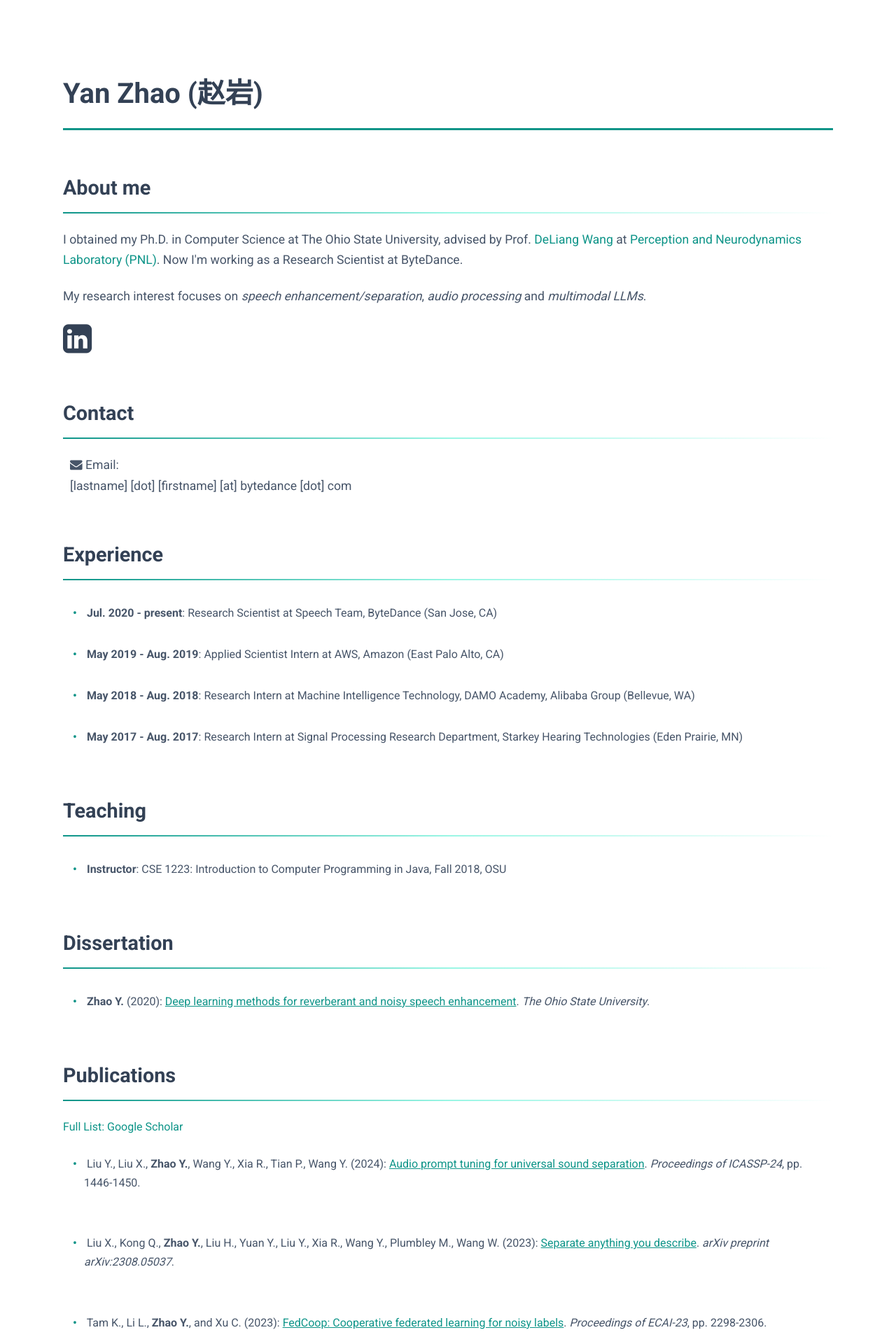
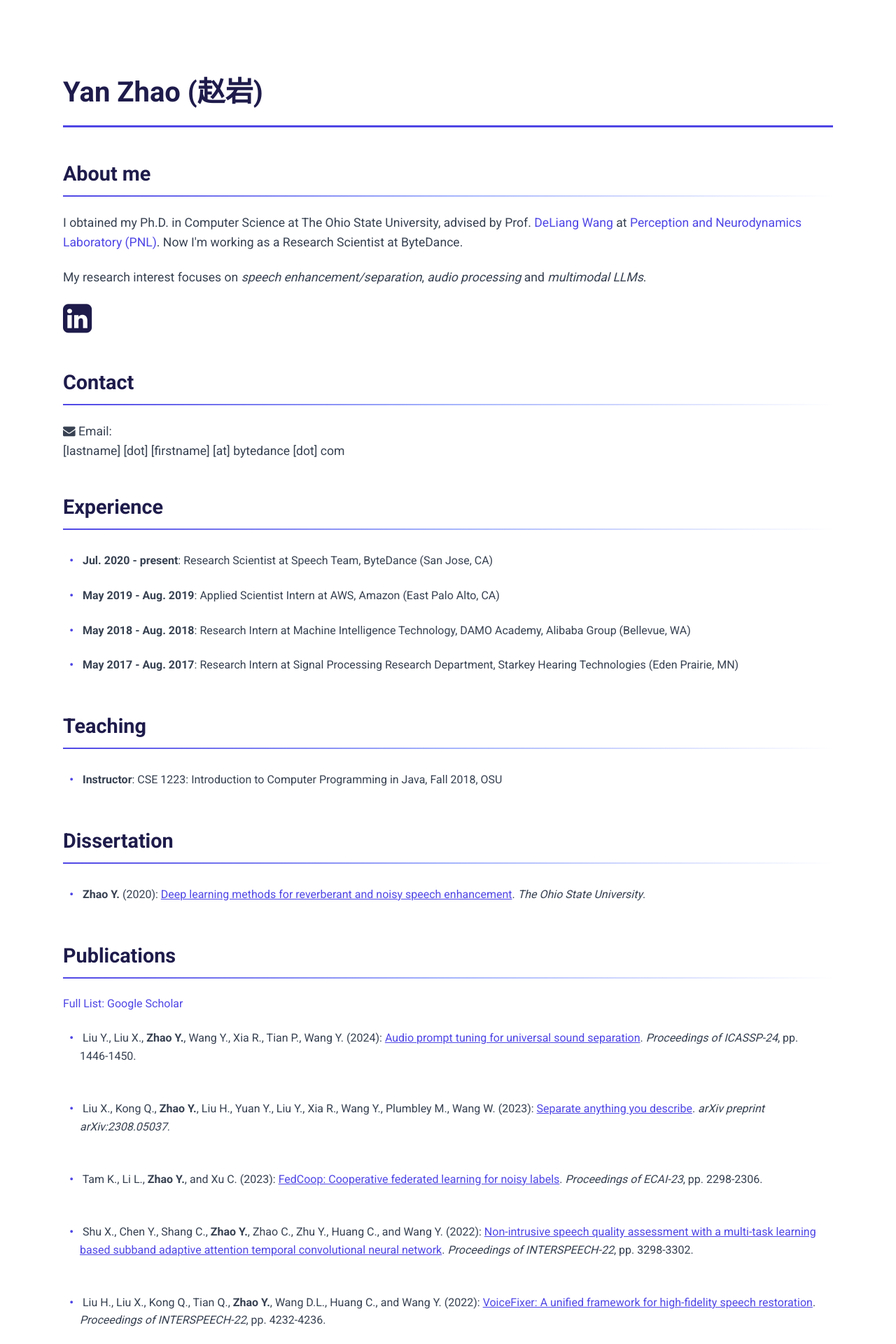
Before and after one commit to cliffzhao/cliffzhao.github.io, a Jekyll site: the page built from index.html, in a window 1280 px wide. Shown: the top 1920 px of the page at 70% size. Built offline with Jekyll 4.4.1, drawn with Linux system fonts in a browser that asks for light colours; a style sheet for code colours, icons or effects is not loaded.

Commit message:
[update] update style

```diff
--- a/css/main.css
+++ b/css/main.css
@@ -1,19 +1,19 @@
 :root {
-    --primary-color: #334155; /* Slate 700 - Softer dark gray */
-    --accent-color: #0d9488; /* Teal 600 - Elegant, professional teal */
-    --text-color: #475569; /* Slate 600 */
+    --primary-color: #1e1b4b; /* Indigo 950 - Deep, authoritative academic blue */
+    --accent-color: #4f46e5; /* Indigo 600 - Vibrant but professional */
+    --text-color: #374151; /* Gray 700 - High contrast text */
     --bg-color: #ffffff;
-    --light-bg: #f0fdfa; /* Very light teal tint for hovers */
-    --border-color: #cbd5e1; /* Slate 300 */
-    --gradient-start: #0d9488;
-    --gradient-end: #99f6e4; /* Teal 200 */
+    --light-bg: #eef2ff; /* Indigo 50 - Very subtle tint */
+    --border-color: #e0e7ff; /* Indigo 100 */
+    --gradient-start: #4f46e5;
+    --gradient-end: #a5b4fc; /* Indigo 300 */
 }
 
 body {
     font-family: 'Roboto', 'Helvetica', 'Arial', sans-serif;
     color: var(--text-color);
     background-color: var(--bg-color);
-    line-height: 1.7; /* Slightly increased for readability */
+    line-height: 1.6; /* Slightly tighter for academic density */
     margin: 0;
     padding: 0;
 }
@@ -41,10 +41,12 @@ h1 {
 h2 {
     font-size: 1.8em;
     position: relative;
-    padding-bottom: 10px;
-    margin-top: 2em;
-    border-bottom: 2px solid var(--border-color); /* Fallback */
-    border-image: linear-gradient(to right, var(--gradient-start), var(--gradient-end), transparent) 1; /* Smoother gradient */
+    padding-bottom: 8px;
+    margin-top: 1.5em; /* Reduced margin for compactness */
+    border-bottom: 2px solid var(--border-color);
+    border-image: linear-gradient(to right, var(--gradient-start), var(--gradient-end), transparent) 1;
+    display: block;
+    width: 100%;
 }
 
 p {
@@ -118,26 +120,26 @@ footer ul li {
 
 /* Publications List Styling */
 ul {
-    padding-left: 10px;
-    list-style-type: none; /* Cleaner look */
+    padding-left: 0; /* Remove default padding for control */
+    list-style-type: none;
 }
 
 li {
-    margin-bottom: 12px;
-    padding: 10px 15px;
-    border-radius: 8px;
-    transition: background-color 0.2s ease, transform 0.2s ease;
+    margin-bottom: 8px; /* Tighter spacing */
+    padding: 8px 12px;
+    border-radius: 6px;
+    transition: background-color 0.15s ease;
 }
 
 li:hover {
     background-color: var(--light-bg);
 }
 
-/* Add bullets back manually if needed, or stick to clean blocks */
-/* For publications, hanging indent often looks better */
+/* Hanging Indent for Academic Style */
 ul li {
-    padding-left: 20px;
-    position: relative;
+    padding-left: 24px; /* Space for bullet */
+    text-indent: -24px; /* Hanging indent */
+    margin-left: 0;
 }
 
 ul li::before {
@@ -145,8 +147,9 @@ ul li::before {
     color: var(--accent-color);
     font-weight: bold;
     display: inline-block;
-    width: 1em;
-    margin-left: -1em;
+    width: 24px; /* Match indentation */
+    text-align: center;
+    text-indent: 0; /* Reset indent for bullet */
 }
 
 /* Utility */
```
